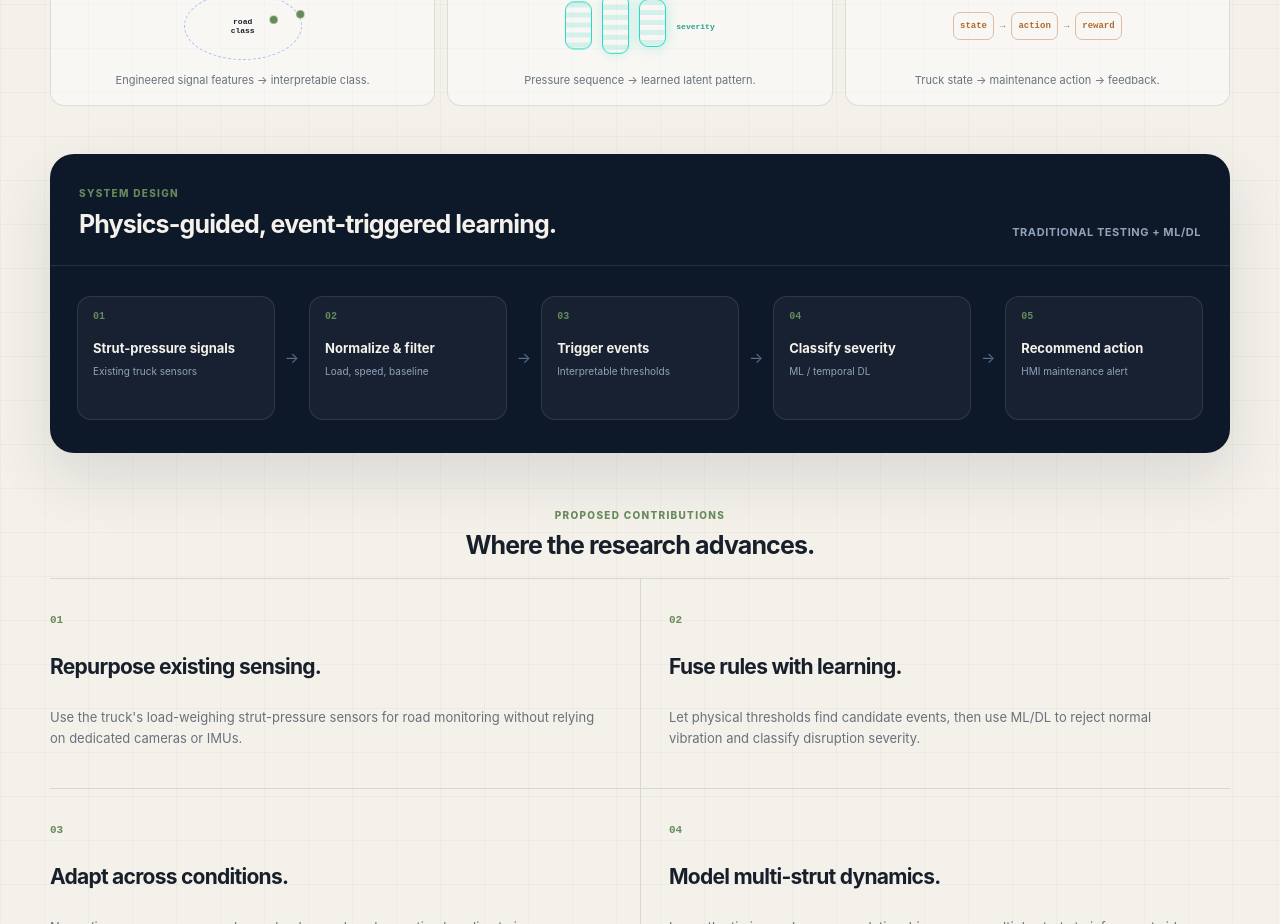
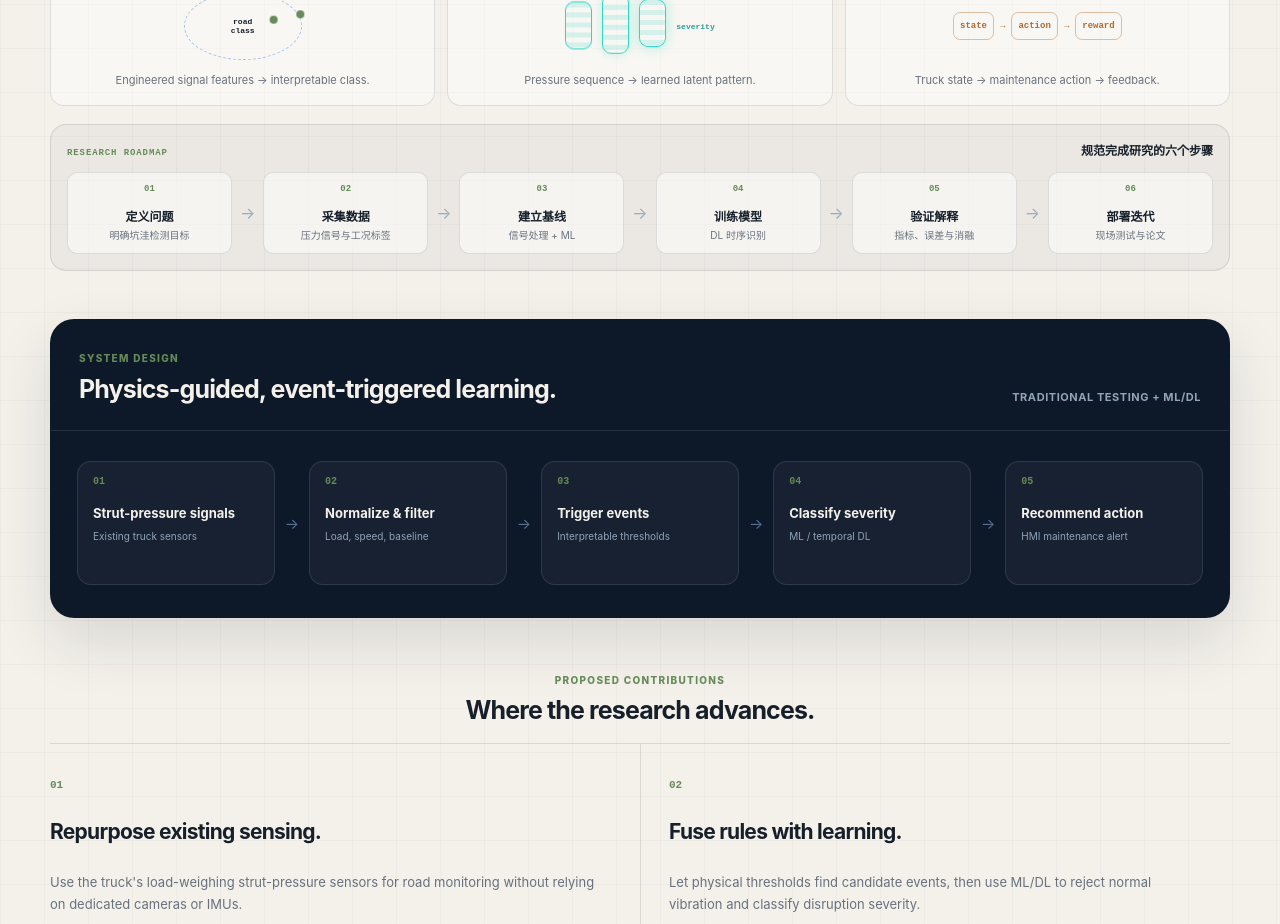
Before and after one commit to jiangjian9803-eng/jiangjian9803-eng.github.io, a Next.js app: page / in a window 1280 px wide. Shown: the part 4660-5584 px from the top of the page. Built offline with nearby package versions, Linux system fonts and the light colour scheme.

Commit message:
Add concise Chinese research roadmap

```diff
--- a/index.html
+++ b/index.html
@@ -250,6 +250,17 @@
               <article class="learning-mode learning-mode-dl"><span class="learning-mode-code">DL</span><h4>Temporal representation</h4><div class="learning-layers"><i></i><i></i><i></i><b>severity</b></div><p>Pressure sequence → learned latent pattern.</p></article>
               <article class="learning-mode learning-mode-rl"><span class="learning-mode-code">RL</span><h4>Adaptive action policy</h4><div class="learning-loop"><b>state</b><i>→</i><strong>action</strong><i>→</i><b>reward</b></div><p>Truck state → maintenance action → feedback.</p></article>
             </div>
+            <div class="research-roadmap" aria-label="中文研究流程">
+              <div class="research-roadmap-head"><span>RESEARCH ROADMAP</span><strong>规范完成研究的六个步骤</strong></div>
+              <div class="research-roadmap-flow">
+                <div><b>01</b><strong>定义问题</strong><small>明确坑洼检测目标</small></div><i>→</i>
+                <div><b>02</b><strong>采集数据</strong><small>压力信号与工况标签</small></div><i>→</i>
+                <div><b>03</b><strong>建立基线</strong><small>信号处理 + ML</small></div><i>→</i>
+                <div><b>04</b><strong>训练模型</strong><small>DL 时序识别</small></div><i>→</i>
+                <div><b>05</b><strong>验证解释</strong><small>指标、误差与消融</small></div><i>→</i>
+                <div><b>06</b><strong>部署迭代</strong><small>现场测试与论文</small></div>
+              </div>
+            </div>
           </div>
 
           <article class="research-architecture" aria-labelledby="research-architecture-title">
--- a/styles.css
+++ b/styles.css
@@ -307,6 +307,9 @@ h1 em { position: relative; margin-top: .08em; color: var(--blue); font-style: n
 .learning-layers i:nth-child(2) { height: 60px; animation-delay: .3s; }.learning-layers i:nth-child(3) { height: 48px; animation-delay: .6s; }.learning-layers b { color: #2b9e91; font: 700 8px monospace; }
 .learning-loop { display: flex; align-items: center; justify-content: center; gap: 6px; height: 68px; margin-top: 12px; color: #b46a2c; font: 700 9px monospace; }
 .learning-loop b, .learning-loop strong { padding: 8px 6px; border: 1px solid rgba(180,106,44,.4); border-radius: 7px; }.learning-loop i { animation: loop-arrow 1.4s ease-in-out infinite; }
+.research-roadmap { margin-top: 18px; padding: 16px; border: 1px solid var(--line); border-radius: 16px; background: rgba(13,24,40,.035); }
+.research-roadmap-head { display: flex; justify-content: space-between; align-items: baseline; margin-bottom: 14px; }.research-roadmap-head span { color: #668a59; font: 850 9px monospace; letter-spacing: .1em; }.research-roadmap-head strong { color: var(--ink); font-size: 12px; }
+.research-roadmap-flow { display: grid; grid-template-columns: 1fr auto 1fr auto 1fr auto 1fr auto 1fr auto 1fr; gap: 8px; align-items: center; }.research-roadmap-flow > div { min-height: 76px; padding: 11px; border: 1px solid var(--line); border-radius: 10px; background: rgba(255,255,255,.5); }.research-roadmap-flow b { display: block; color: var(--blue); font: 750 9px monospace; }.research-roadmap-flow strong { display: block; margin-top: 13px; font-size: 12px; }.research-roadmap-flow small { display: block; margin-top: 5px; color: var(--muted); font-size: 10px; line-height: 1.35; }.research-roadmap-flow > i { color: #9aabba; font-style: normal; }
 @keyframes pressure-sweep { to { stroke-dashoffset: 0; } }
 @keyframes event-pulse { 0%, 100% { opacity: .35; transform: scale(.75); transform-origin: 420px 18px; } 50% { opacity: 1; transform: scale(1.25); transform-origin: 420px 18px; } }
 @keyframes signal-flow { to { stroke-dashoffset: -16; } }
@@ -434,6 +437,8 @@ footer { display: flex; justify-content: space-between; padding-block: 25px 40px
   .method-map-columns { display: none; }
   .method-map-row .method-io, .method-map-row .method-flow { grid-column: 2; }
   .method-map-cn { grid-template-columns: 54px 1fr; }
+  .research-roadmap-flow { grid-template-columns: 1fr; }
+  .research-roadmap-flow > i { display: none; }
   .feasibility-roadmap { align-items: flex-start; flex-direction: column; }
   .feasibility-roadmap i { display: none; }
   .research-plan-heading { align-items: center; }
```
